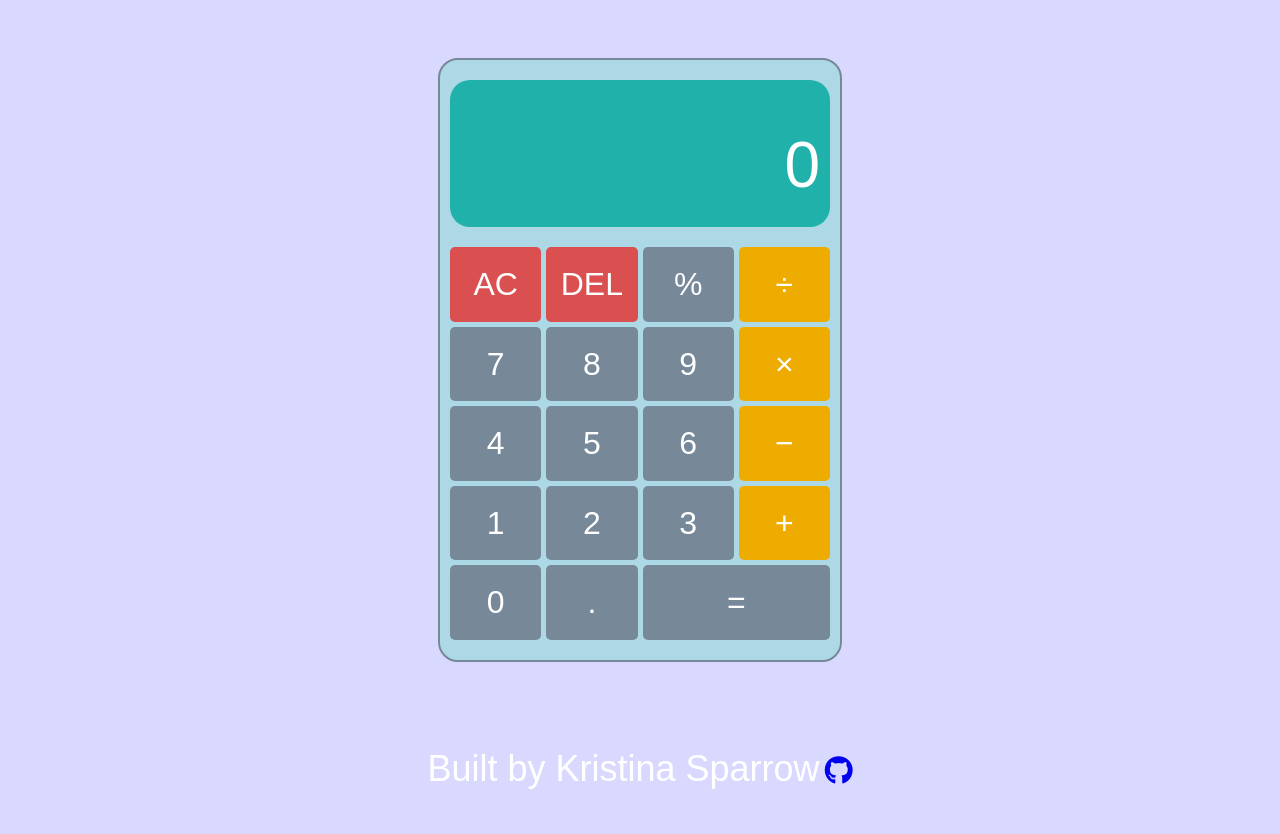
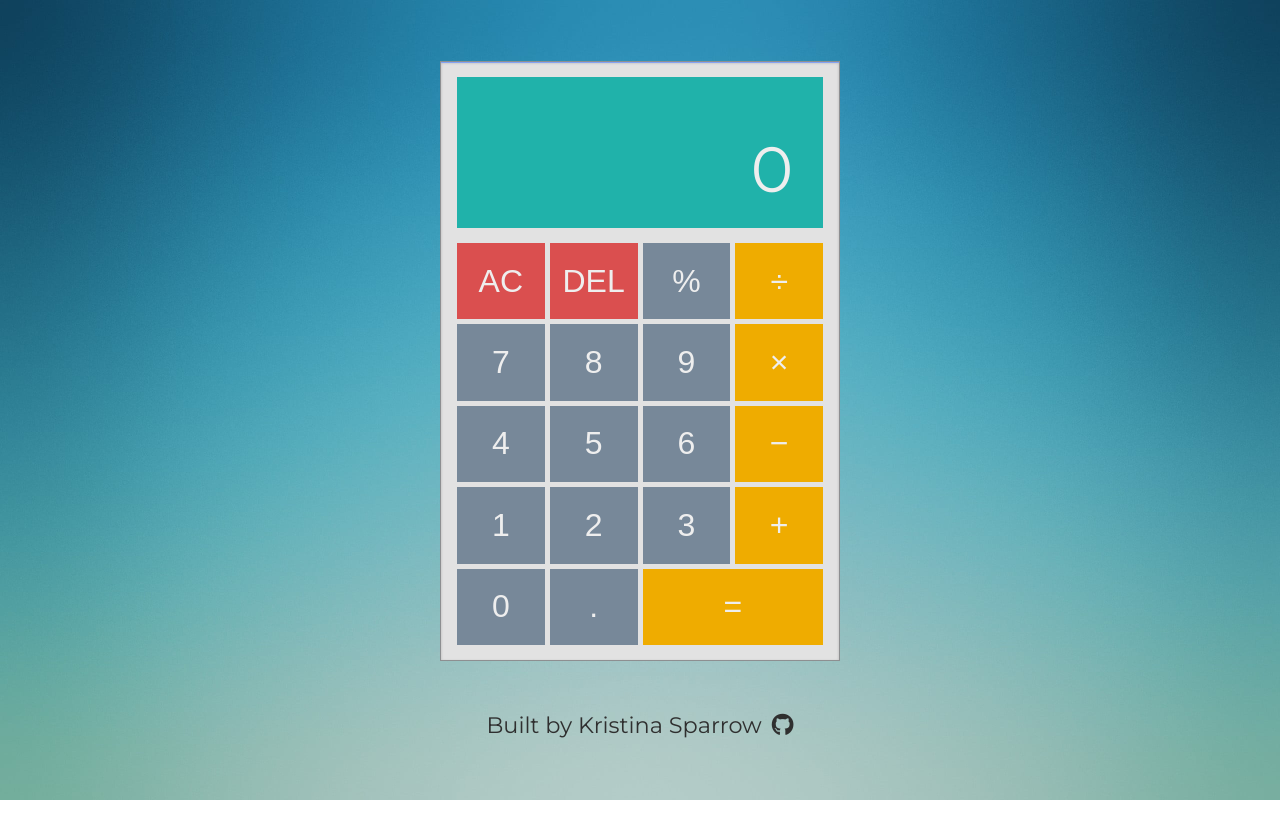
Before and after one commit to kristina-sparrow/calculator, a website: page index.html in a window 1280 px wide. After the commit the page ends 800 px from the top, so only its background shows below. Drawn offline with Linux system fonts and the light colour scheme.

Commit message:
Refactor design

```diff
--- a/index.html
+++ b/index.html
@@ -22,7 +22,7 @@
       <div class="button-container">
         <button class="btn delete" id="clearBtn">AC</button>
         <button class="btn delete" id="deleteBtn">DEL</button>
-        <button class="btn operator" id="percentBtn">%</button>
+        <button class="btn percent" id="percentBtn">%</button>
         <button class="btn operator" data-operator>÷</button>
         <button class="btn number" data-number>7</button>
         <button class="btn number" data-number>8</button>
--- /dev/null
+++ b/styles/index.scss
@@ -0,0 +1,143 @@
+/* VARIABLES & FONTS */
+@import url("https://fonts.googleapis.com/css2?family=Montserrat:wght@200;300;400;600;700;800&display=swap");
+$clr-body: rgb(226, 226, 226);
+$clr-text: #eee;
+$clr-screen: lightseagreen;
+$clr-numberBtn: lightslategray;
+$clr-operatorBtn: rgb(239, 172, 0);
+$clr-deleteBtn: rgb(218, 79, 79);
+$clr-gray: rgb(141, 143, 145);
+$clr-dark: rgb(47, 47, 47);
+
+/* BASE RULES */
+*,
+*::before,
+*::after {
+  margin: 0;
+  padding: 0;
+  box-sizing: border-box;
+}
+
+html {
+  scroll-behavior: smooth;
+  font-family: "Montserrat", sans-serif;
+  font-weight: 400;
+}
+
+body {
+  height: 100vh;
+  width: auto;
+  background: url(../assets/background.jpg);
+  background-repeat: no-repeat;
+  background-size: cover;
+  background-position: center;
+  display: flex;
+  flex-direction: column;
+  align-items: center;
+  justify-content: center;
+  color: $clr-text;
+}
+
+/* CALCULATOR */
+.calculator-container {
+  background-color: $clr-body;
+  height: 600px;
+  width: 400px;
+  display: flex;
+  flex-direction: column;
+  justify-content: space-around;
+  align-items: center;
+  border: 1px solid $clr-gray;
+  box-shadow: inset 0 1px 0 hsl(224, 84%, 74%),
+    inset 0 1px 3px hsla(0, 0%, 0%, 0.2);
+
+  .screen {
+    background-color: $clr-screen;
+    height: 30%;
+    width: 92%;
+    margin: 15px;
+    display: flex;
+    flex-direction: column;
+    align-items: flex-end;
+    justify-content: space-between;
+    border-radius: inherit;
+    overflow: hidden;
+
+    .screen-upper {
+      text-align: right;
+      align-items: center;
+      padding: 10px 30px 10px 10px;
+      position: relative;
+      top: 10px;
+      font-size: 1.5rem;
+      font-weight: 300;
+    }
+
+    .screen-lower {
+      text-align: right;
+      align-items: center;
+      padding: 10px 30px 10px 10px;
+      position: relative;
+      color: $clr-text;
+      font-size: 4rem;
+      bottom: 10px;
+      letter-spacing: 0px;
+    }
+  }
+
+  .button-container {
+    height: 80%;
+    width: 92%;
+    margin: 15px;
+    margin-top: 0px;
+    display: grid;
+    grid-template: repeat(5, 1fr) / repeat(4, 1fr);
+    gap: 5px;
+    justify-items: stretch;
+    align-items: stretch;
+
+    .btn {
+      border: none;
+      font-size: 2rem;
+      color: $clr-text;
+      &:hover {
+        background-color: $clr-screen;
+      }
+    }
+
+    .number {
+      background-color: $clr-numberBtn;
+    }
+    .delete {
+      background-color: $clr-deleteBtn;
+    }
+    .operator {
+      background-color: $clr-operatorBtn;
+    }
+    .percent {
+      background-color: $clr-numberBtn;
+    }
+    .equal {
+      background-color: $clr-operatorBtn;
+    }
+
+    button:last-of-type {
+      grid-column-end: span 2;
+    }
+  }
+}
+
+/* FOOTER */
+.footer {
+  margin-top: 50px;
+  display: flex;
+  align-items: center;
+  justify-content: center;
+  gap: 10px;
+  color: $clr-dark;
+  font-size: 1.4rem;
+  i {
+    font-size: 1.4rem;
+    color: $clr-dark;
+  }
+}
```
Also changed, not shown: assets/background.jpg (added), styles/index.css, 1 other file.
